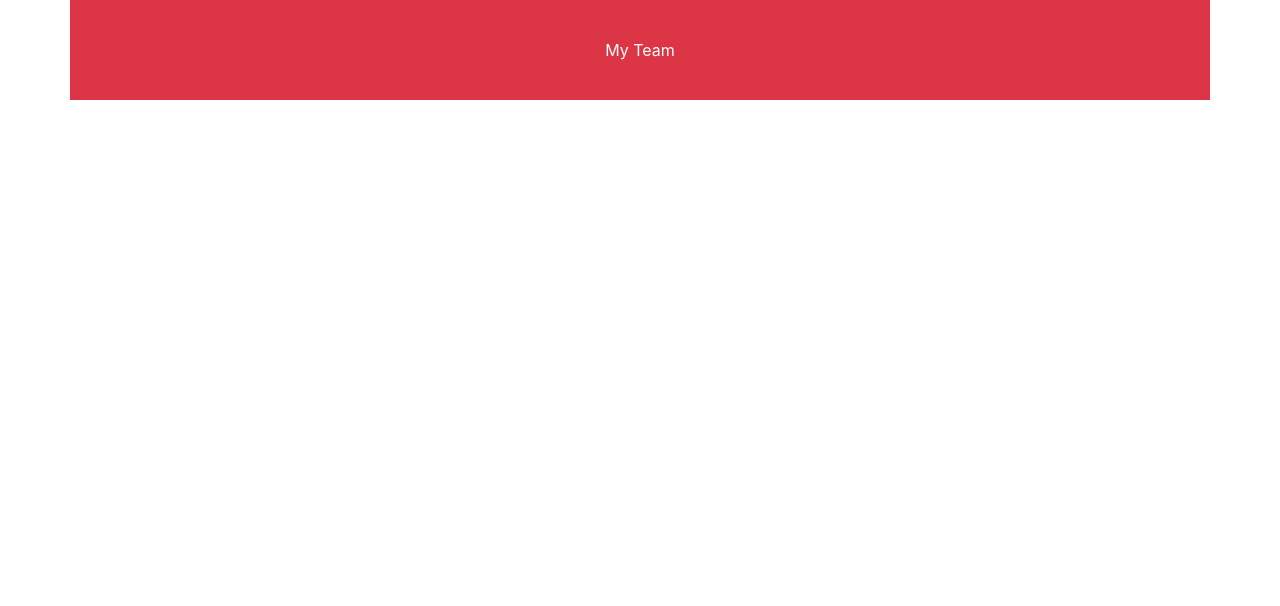
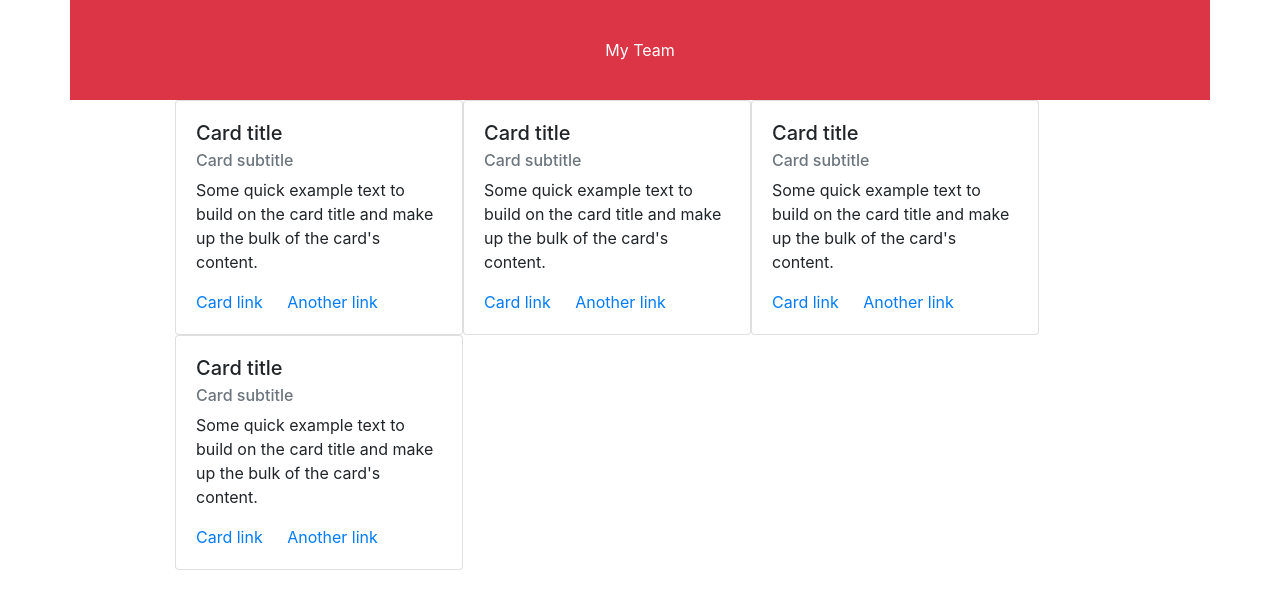
Before and after one commit to hugh18019/Team-Profile-Generator, a website: page index.html in a window 1280 px wide. Drawn offline with nearby package versions, Linux system fonts and the light colour scheme.

Commit message:
add styling to result page

```diff
--- /dev/null
+++ b/assets/css/style.css
@@ -0,0 +1,5 @@
+.cards-container {
+  width: 64%;
+  margin-left: 18%;
+  margin-right: 18%;
+}
--- a/index.html
+++ b/index.html
@@ -5,6 +5,7 @@
     <meta http-equiv="X-UA-Compatible" content="IE=edge">
     <meta name="viewport" content="width=device-width, initial-scale=1.0">
     <link rel="stylesheet" href="https://maxcdn.bootstrapcdn.com/bootstrap/4.0.0/css/bootstrap.min.css">
+    <link rel="stylesheet" href="assets/css/">
     <title>Document</title>
 </head>
 <body>
@@ -16,5 +17,51 @@
         </div>
     </div>
 
+    <div class="cards-container d-flex justify-content-center align-items-center">
+        <div class="row d-flex flex-row flex-wrap col-9">
+
+            <div class="card" style="width: 18rem;">
+                <div class="card-body">
+                    <h5 class="card-title">Card title</h5>
+                    <h6 class="card-subtitle mb-2 text-muted">Card subtitle</h6>
+                    <p class="card-text">Some quick example text to build on the card title and make up the bulk of the card's content.</p>
+                    <a href="#" class="card-link">Card link</a>
+                    <a href="#" class="card-link">Another link</a>
+                </div>
+            </div>
+            <div class="card" style="width: 18rem;">
+                <div class="card-body">
+                    <h5 class="card-title">Card title</h5>
+                    <h6 class="card-subtitle mb-2 text-muted">Card subtitle</h6>
+                    <p class="card-text">Some quick example text to build on the card title and make up the bulk of the card's content.</p>
+                    <a href="#" class="card-link">Card link</a>
+                    <a href="#" class="card-link">Another link</a>
+                </div>
+            </div>
+            <div class="card" style="width: 18rem;">
+                <div class="card-body">
+                    <h5 class="card-title">Card title</h5>
+                    <h6 class="card-subtitle mb-2 text-muted">Card subtitle</h6>
+                    <p class="card-text">Some quick example text to build on the card title and make up the bulk of the card's content.</p>
+                    <a href="#" class="card-link">Card link</a>
+                    <a href="#" class="card-link">Another link</a>
+                </div>
+            </div>
+            <div class="card" style="width: 18rem;">
+                <div class="card-body">
+                    <h5 class="card-title">Card title</h5>
+                    <h6 class="card-subtitle mb-2 text-muted">Card subtitle</h6>
+                    <p class="card-text">Some quick example text to build on the card title and make up the bulk of the card's content.</p>
+                    <a href="#" class="card-link">Card link</a>
+                    <a href="#" class="card-link">Another link</a>
+                </div>
+            </div>
+
+        </div>
+
+
+    </div>
+
+
 </body>
 </html>
```
